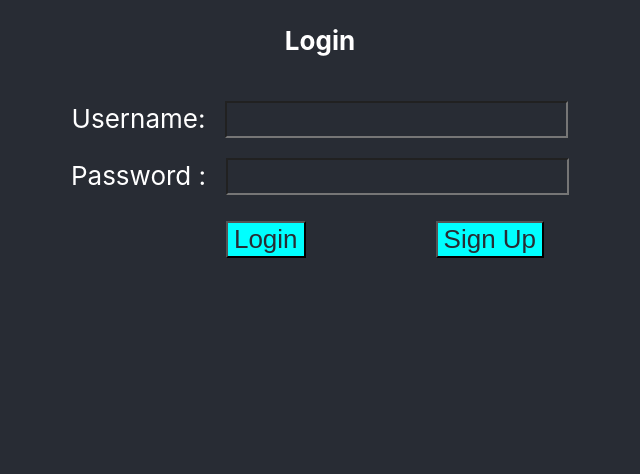
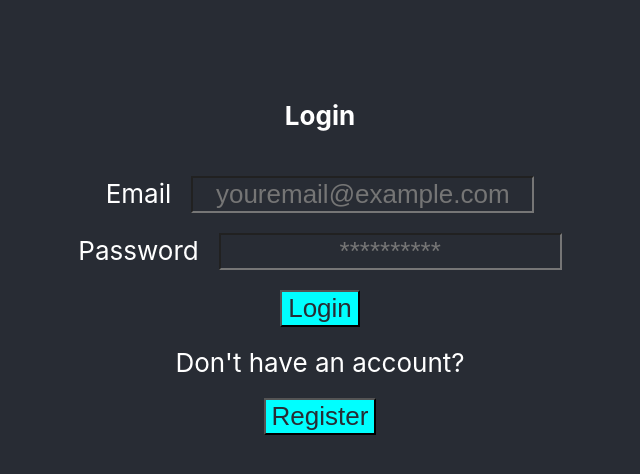
Before and after one commit to Yafet2557/Event-Planner, a React (Create React App) app in the folder frontend/: page / in a window 1280 px wide. Shown: the top 474 px of the page, without its empty margins (320-960 px from the left). Built offline with nearby package versions, Linux system fonts and the light colour scheme.

Commit message:
used useState to have dynamic values for inputs.

```diff
--- a/frontend/src/login.js
+++ b/frontend/src/login.js
@@ -1,22 +1,31 @@
-const Login = () => {
+import React, {useState} from "react";
+
+
+const Login = (props) => {
+
+  const [email, setEmail] = useState ('');
+  const [password, setPassword] = useState ('');
+
+
+  const handleButton = (e) =>{
+    e.preventDefault(); // helps to not dont reload page
+  }
+
     return (
-      <div className="login">
+      <div className="register">
           <h2>Login</h2>
-          <form>
-            <label>
-              Username:
-              <input type="text" />
-            </label>
+          <form onSubmit={handleButton}>
+            <label htmlFor="email"> Email</label>
+            <input value={email} type="email" placeholder="youremail@example.com" id="email" name="email"/>
             <br/>
 
-            <label>
-              Password :
-              <input type="password" />
-            </label>
-            <br />
+            <label htmlFor="password"> Password</label>
+            <input value={password} type="password" placeholder="**********" id="password" name="password"/>
 
-            <button type="submit">Login</button>
-            <button type="submit">Sign Up</button>
+            <button >Login</button>
+
+            <label > Don't have an account?</label>
+            <button onClick={() => props.onFormSwitch('Register')} type="button"> Register</button>
 
           </form>
       </div>
```
